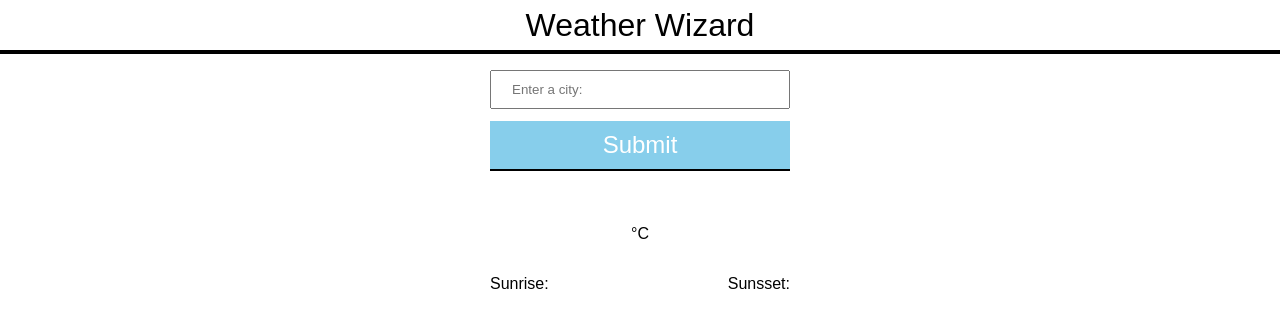
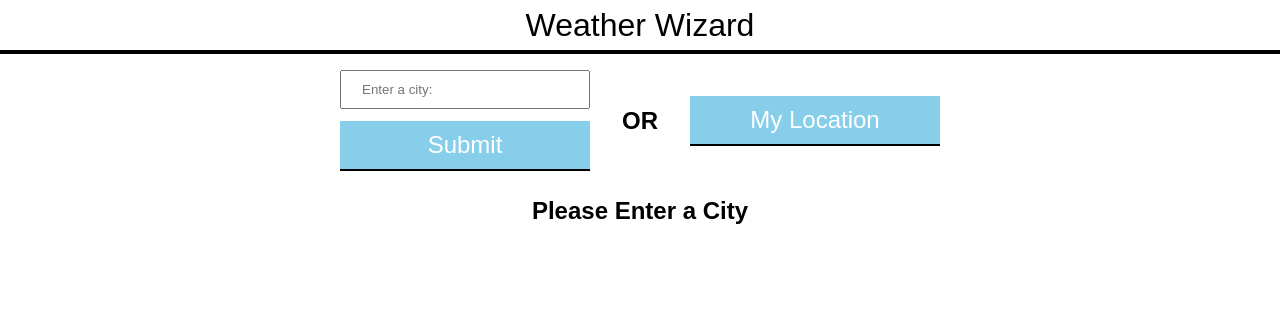
Before and after one commit to alexnakov/weather-wizard, a React (Create React App) app: page / in a window 1280 px wide. Shown: the top 328 px of the page. Built offline with nearby package versions, Linux system fonts and the light colour scheme.

Commit message:
trying to add myLoc feature

```diff
--- a/src/App.css
+++ b/src/App.css
@@ -9,21 +9,21 @@ header {
   border-bottom: 4px solid black;
 }
 
-form {
+div.flex-child {
   margin-top: 10px;
   display: flex;
   flex-direction: column;
   align-items: center;
 }
 
-form > input{
-  width: 300px;
+form input{
+  width: 250px;
   padding: 10px 20px;
   margin: 6px 0;
   box-sizing: border-box;
 }
 
-form > input[type=submit] {
+form input[type=submit] {
   background-color: skyblue;
   color: white;
   font-size: x-large;
@@ -31,18 +31,26 @@ form > input[type=submit] {
   border-bottom: 2px solid black;
 }
 
-form > input[type=submit]:hover {
+form input[type=submit]:hover {
   background-color: darkcyan;
   cursor: pointer;
 }
 
-form > input[type=submit]:active {
+form input[type=submit]:active {
   border: 4px dashed yellowgreen;
 }
 
-form > input[type=submit]:focus:not(:active) {
+form input[type=submit]:focus:not(:active) {
   border: none;
   background-color: yellowgreen;
+}
+
+form.flex-form {
+  margin: auto;
+  display: flex;
+  justify-content: space-between;
+  align-items: center;
+  width: 600px
 }
 
 .weather-container {
--- a/src/components/Form.js
+++ b/src/components/Form.js
@@ -1,5 +1,5 @@
 import React, { useState } from 'react'
-import {convertUnixTimestampToTime} from '../utils/utils.js'
+import {convertUnixTimestampToTime, getUserLocation} from '../utils/utils.js'
 
 
 export default function Form(props) {
@@ -9,7 +9,7 @@ export default function Form(props) {
     props.setLocation(e.target.value)
   }
 
-  function handleSubmit(e) {
+  function handleSubmitCity(e) {
     e.preventDefault()
     fetch(`http://api.openweathermap.org/geo/1.0/direct?q=${props.location}&appid=${apiKey}`)
       .then(res => res.json()) // wait to get the data
@@ -19,7 +19,6 @@ export default function Form(props) {
         fetch(`https://api.openweathermap.org/data/2.5/weather?lat=${latitude}&lon=${longitude}&appid=${apiKey}`)
           .then(res => res.json())
           .then(data => {
-            console.log(data)
             const description = data.weather[0].description
             const temperature = Math.round(data.main.temp - 273) // celcius, int
             const sunrise = convertUnixTimestampToTime(data.sys.sunrise)
@@ -38,14 +37,55 @@ export default function Form(props) {
       .catch(err => console.log(err)) // if something fails, output error
   }
 
+  async function handleSubmitMyLocation(e) {
+    let latitude;
+    let longitude;
+    e.preventDefault()
+    getUserLocation()
+      .then(data => {
+        latitude = data.latitude
+        longitude = data.longitude
+      })
+      .catch(err => {console.log(err)})
+
+    fetch(`https://api.openweathermap.org/data/2.5/weather?lat=${latitude}&lon=${longitude}&appid=${apiKey}`)
+      .then(res => res.json())
+      .then(data => {
+        const description = data.weather[0].description
+        const temperature = Math.round(data.main.temp - 273) // celcius, int
+        const sunrise = convertUnixTimestampToTime(data.sys.sunrise)
+        const sunset = convertUnixTimestampToTime(data.sys.sunset)
+
+        let newWeather = {
+          description: description,
+          temperature: temperature,
+          sunrise: sunrise,
+          sunset: sunset,
+        }
+        props.setWeather(newWeather)
+      })
+      .catch(err => console.log(err))
+  }
+
   return (
-    <form>
-      <input
-        type="text"
-        name="location"
-        placeholder='Enter a city:'
-        onChange={handleInputChange} />
-      <input type="submit" onClick={handleSubmit} />
+    <form className='flex-form'>
+      <div className='flex-child'>
+        <input
+          type="text"
+          name="location"
+          placeholder='Enter a city:'
+          onChange={handleInputChange} />
+        <input type="submit" onClick={handleSubmitCity} />
+      </div>
+      <div className='flex-child'>
+        <h2>OR</h2>
+      </div>
+      <div className='flex-child'>
+        <input
+          type='submit'
+          value='My Location'
+          onClick={handleSubmitMyLocation}/>
+      </div>
     </form>
   )
 }
--- a/src/components/Weather.js
+++ b/src/components/Weather.js
@@ -2,7 +2,15 @@ import React from 'react'
 import { allKeysAreNull } from '../utils/utils'
 
 export default function Weather(props) {
-  return (
+  function one() {
+    if (allKeysAreNull(props.weather)) {
+      return <h2 style={{textAlign: 'center'}}>Please Enter a City</h2>
+    } else {
+      return viewTemplate
+    }
+  }
+
+  const viewTemplate = (
     <div className='weather-container'>
       <p>{props.weather.description}</p>
       <p>{props.weather.temperature}°C</p>
@@ -12,4 +20,8 @@ export default function Weather(props) {
       </div>
     </div>
   )
+
+  return (
+    one()
+  )
 }
--- a/src/utils/utils.js
+++ b/src/utils/utils.js
@@ -12,3 +12,20 @@ export function convertUnixTimestampToTime(unixTimestamp) {
 export function allKeysAreNull(obj) {
   return Object.keys(obj).every(key => obj[key] === null);
 }
+
+export function getUserLocation() {
+  return new Promise((resolve, reject) => {
+    if ('geolocation' in navigator) {
+      navigator.geolocation.getCurrentPosition((position) => {
+        const latitude = position.coords.latitude
+        const longitude = position.coords.longitude
+        resolve({ latitude, longitude })
+      },
+      (err) => {
+        reject(err)
+      })
+    } else {
+      reject("Geo API not supported")
+    }
+  })
+}
```
